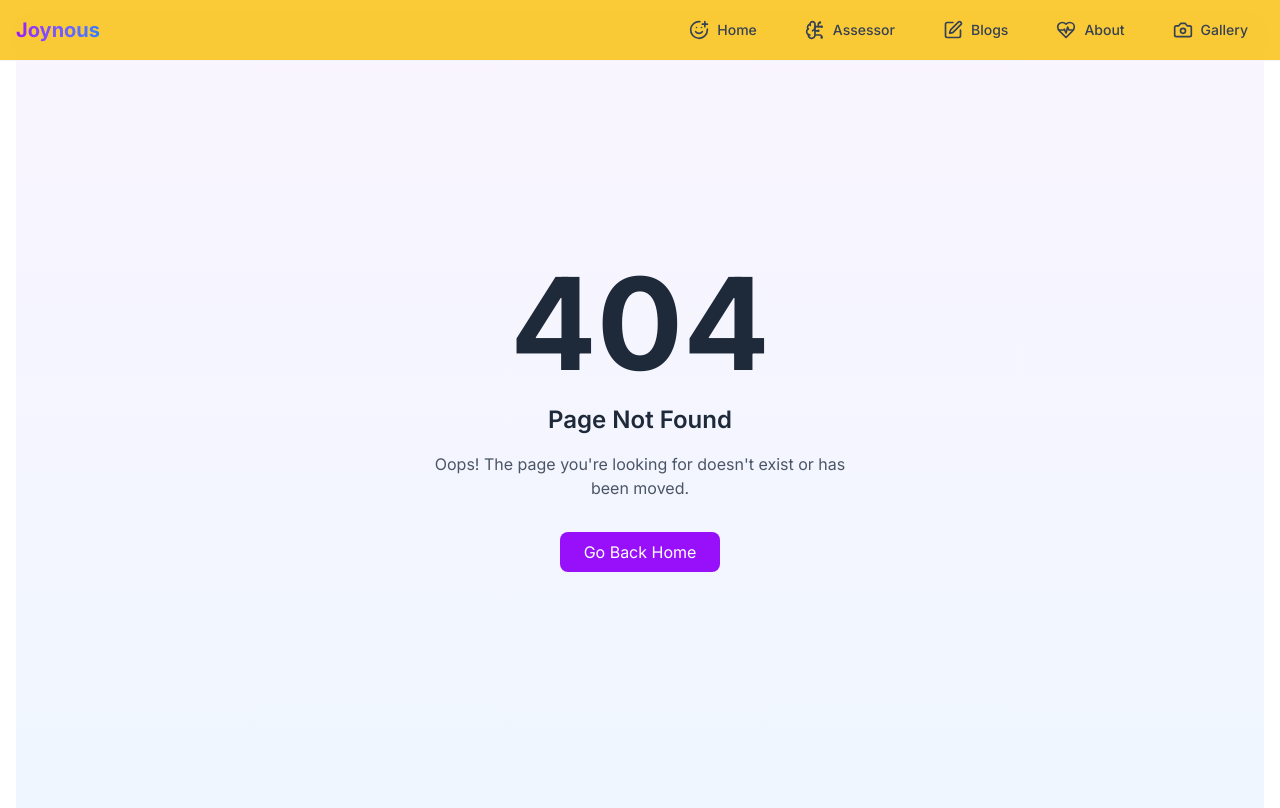
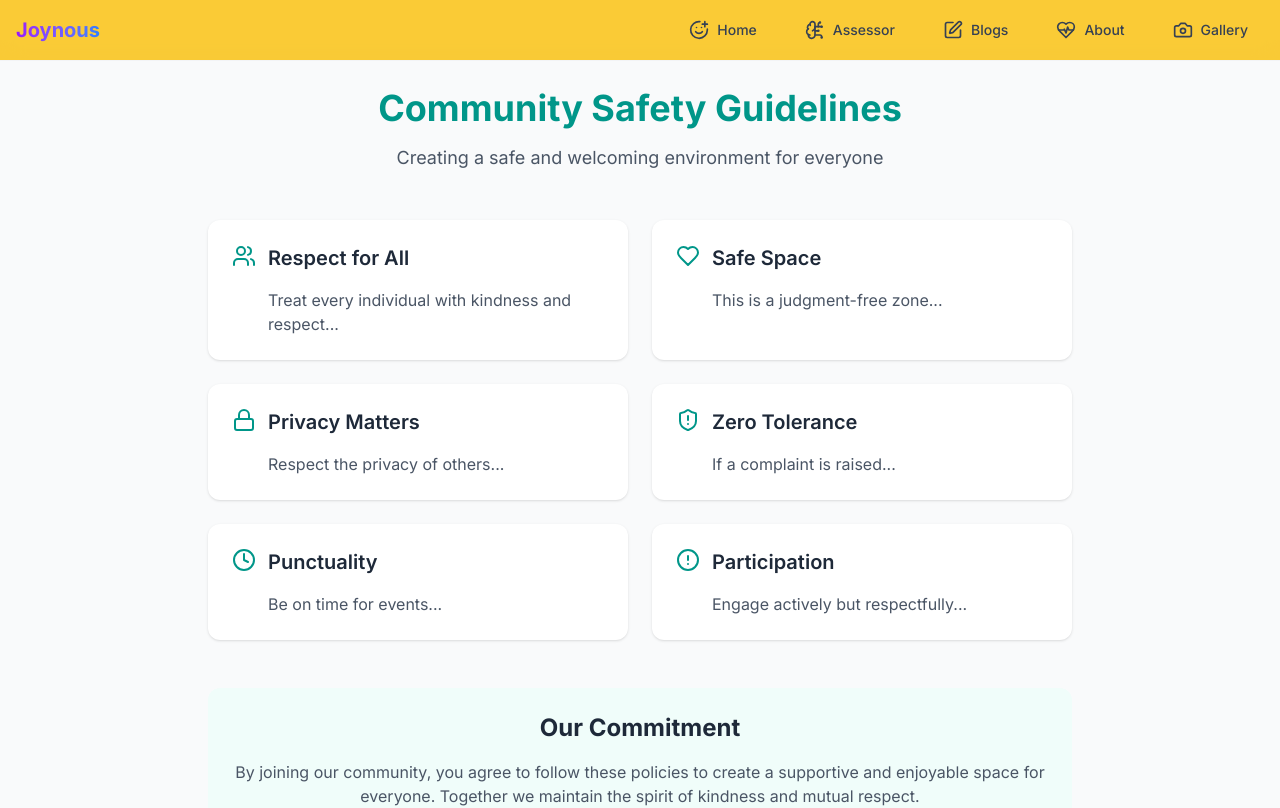
Before and after one commit to joynous/MindCare, a Next.js app: page /safety in a window 1280 px wide. Before the commit this address had no page. Shown: the top 808 px of the page. Built offline with nearby package versions, Linux system fonts and the light colour scheme.

Commit message:
added safety guidelines page

```diff
--- a/src/app/blogs/page.tsx
+++ b/src/app/blogs/page.tsx
@@ -1,4 +1,3 @@
-import Link from 'next/link';
 const imagePath = "/images";
 import BlogCard from '../components/BlogCard';
 
--- a/src/app/components/Footer.tsx
+++ b/src/app/components/Footer.tsx
@@ -1,14 +1,12 @@
 // components/Footer.tsx
 'use client';
 import Link from 'next/link';
-import { usePathname } from 'next/navigation';
-import { Instagram, Mail, Users, MessageCircle, Heart } from 'lucide-react';
+import { Instagram, Mail, MessageCircle } from 'lucide-react';
 
 export default function Footer() {
-  const pathname = usePathname();
 
   return (
-    <footer className="bg-gray-900 text-gray-100 border-t border-gray-700 mt-12">
+    <footer className="bg-gray-900 text-gray-100 border-t border-gray-700">
       <div className="container mx-auto px-4 py-12">
         <div className="grid grid-cols-1 md:grid-cols-4 gap-8">
           {/* About Section */}
--- a/src/app/data/event.ts
+++ b/src/app/data/event.ts
@@ -1,12 +1,11 @@
 export const eventImages = [
     { id: 1, src: '/images/events/event-1.jpg', alt: 'Outdoor physical activities' },
     { id: 2, src: '/images/events/event-2.jpeg', alt: 'Outdoor group activities' },
-    { id: 3,src: '/images/events/event-3.jpeg', alt: 'chit picking activity' },
-    { id: 4,src: '/images/events/event-4.jpeg', alt: 'Outdoor group activities' },
+    { id: 3,src: '/images/events/event-3.jpg', alt: 'chit picking activity' },
     { id: 5,src: '/images/events/event-5.jpeg', alt: 'Outdoor group activities' },
     { id: 6,src: '/images/events/event-6.jpeg', alt: 'pledge before ultra human activities' },
     { id: 7,src: '/images/events/event-7.jpeg', alt: 'group game' },
-    { id: 8,src: '/images/events/event-8.jpg', alt: 'group game' },
+    { id: 8,src: '/images/events/event-8.jpeg', alt: 'group game' },
     { id: 9,src: '/images/events/event-9.jpg', alt: 'group game' },
     { id: 10,src: '/images/events/event-10.jpg', alt: 'group game' },
     { id: 11,src: '/images/events/event-11.jpg', alt: 'group game' },
--- a/src/app/layout.tsx
+++ b/src/app/layout.tsx
@@ -20,7 +20,7 @@ export default function RootLayout({
     <html lang="en">
       <body className={inter.className}>
         <Navigation />
-        <main className="container mx-auto p-4">
+        <main className="container mx-auto">
           {children}
         </main>
         <Footer />
--- /dev/null
+++ b/src/app/safety/page.tsx
@@ -0,0 +1,93 @@
+'use client';
+import { ShieldAlert, Clock, Lock, Users, Heart, AlertCircle } from 'lucide-react';
+import { motion } from 'framer-motion';
+
+export default function SafetyPage() {
+    const guidelines = [
+        {
+          icon: <Users className="w-6 h-6" />,
+          title: "Respect for All",
+          text: "Treat every individual with kindness and respect..."
+        },
+        {
+          icon: <Heart className="w-6 h-6" />,  // Changed from HeartHandshake
+          title: "Safe Space",
+          text: "This is a judgment-free zone..."
+        },
+        {
+          icon: <Lock className="w-6 h-6" />,
+          title: "Privacy Matters",
+          text: "Respect the privacy of others..."
+        },
+        {
+          icon: <ShieldAlert className="w-6 h-6" />,
+          title: "Zero Tolerance",
+          text: "If a complaint is raised..."
+        },
+        {
+          icon: <Clock className="w-6 h-6" />,
+          title: "Punctuality",
+          text: "Be on time for events..."
+        },
+        {
+          icon: <AlertCircle className="w-6 h-6" />,  // Changed from MessageSquareWarning
+          title: "Participation",
+          text: "Engage actively but respectfully..."
+        }
+      ];
+
+
+  return (
+    <div className="min-h-screen bg-gray-50 py-12 mt-10">
+      <div className="max-w-4xl mx-auto px-4">
+        <motion.div
+          initial={{ opacity: 0, y: 20 }}
+          animate={{ opacity: 1, y: 0 }}
+          className="text-center mb-12"
+        >
+          <h1 className="text-4xl font-bold text-teal-600 mb-4">
+            Community Safety Guidelines
+          </h1>
+          <p className="text-gray-600 text-lg">
+            Creating a safe and welcoming environment for everyone
+          </p>
+        </motion.div>
+
+        <div className="grid grid-cols-1 md:grid-cols-2 gap-6">
+          {guidelines.map((guideline, index) => (
+            <motion.div
+              key={index}
+              initial={{ opacity: 0, x: -20 }}
+              animate={{ opacity: 1, x: 0 }}
+              transition={{ delay: index * 0.1 }}
+              className="bg-white p-6 rounded-xl shadow-sm hover:shadow-md transition-shadow"
+            >
+              <div className="flex items-start mb-4">
+                <span className="text-teal-600 mr-3">{guideline.icon}</span>
+                <h3 className="text-xl font-semibold text-gray-800">
+                  {guideline.title}
+                </h3>
+              </div>
+              <p className="text-gray-600 pl-9">{guideline.text}</p>
+            </motion.div>
+          ))}
+        </div>
+
+        <motion.div
+          initial={{ opacity: 0 }}
+          animate={{ opacity: 1 }}
+          className="mt-12 p-6 bg-teal-50 rounded-xl text-center"
+        >
+          <h2 className="text-2xl font-bold text-gray-800 mb-4">
+            Our Commitment
+          </h2>
+          <p className="text-gray-600">
+            By joining our community, you agree to follow these policies to create a
+            supportive and enjoyable space for everyone. Together we maintain the
+            spirit of kindness and mutual respect.
+          </p>
+        </motion.div>
+      </div>
+    </div>
+  );
+}
```
